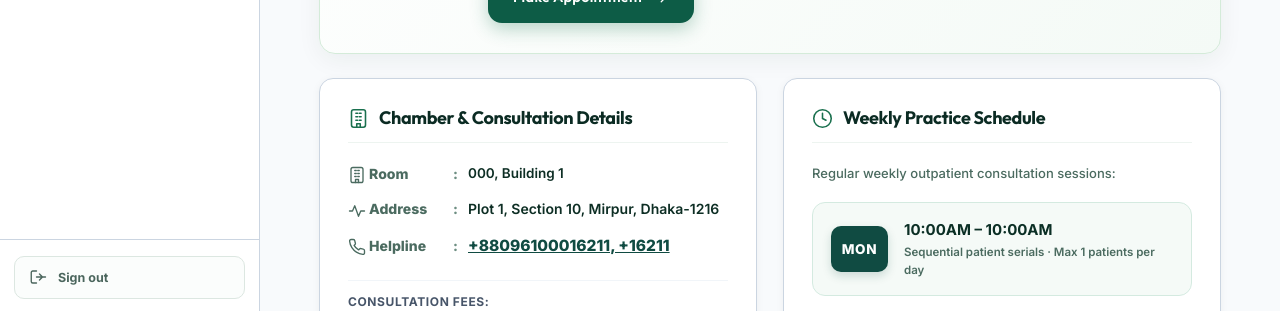
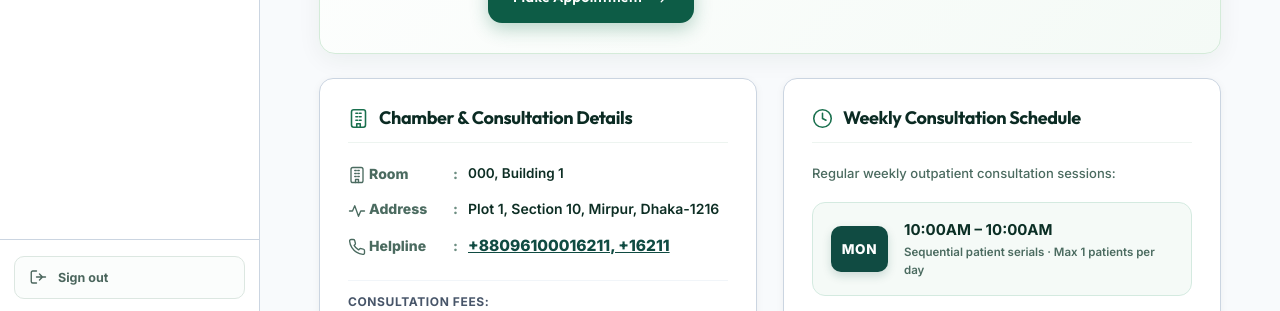
Before and after one commit to shawn-cse/healthcare-appointment-management-system, a Django app: page /doctors/1/ in a window 1280 px wide. Shown: the part 481-792 px from the top of the page. Run offline with Django 5.2, Linux system fonts and the light colour scheme; a user stored in the database is signed in; data comes from the database, SQL or seed files in the repository; tables that the repository leaves empty hold one stand-in row (values such as "Sample post"); grey boxes marked "Sample" are stand-in pictures.

Commit message:
Update schedule wording to Appointment Schedule and Weekly Consultation Schedule

```diff
--- a/templates/patient/doctor_detail.html
+++ b/templates/patient/doctor_detail.html
@@ -114,11 +114,11 @@
       </div>
     </div>
 
-    <!-- Right Column: Weekly Practice Schedule -->
+    <!-- Right Column: Weekly Consultation Schedule -->
     <div class="panel padded-panel doctor-schedule-card">
       <div class="card-section-title">
         <svg class="icon"><use href="#ic-clock"/></svg>
-        <h3>Weekly Practice Schedule</h3>
+        <h3>Weekly Consultation Schedule</h3>
       </div>
       <p class="schedule-intro-text">Regular weekly outpatient consultation sessions:</p>
 
--- a/templates/patient/doctors.html
+++ b/templates/patient/doctors.html
@@ -161,7 +161,7 @@
 
             <!-- Schedule summary -->
             <div class="doctor-schedule-preview">
-              <span class="schedule-label"><svg class="icon"><use href="#ic-clock"/></svg> PRACTICE SCHEDULE:</span>
+              <span class="schedule-label"><svg class="icon"><use href="#ic-clock"/></svg> APPOINTMENT SCHEDULE:</span>
               <div class="schedule-pills-wrap">
                 {% for sched in d.weekly.all %}
                   {% if sched.active %}
```
